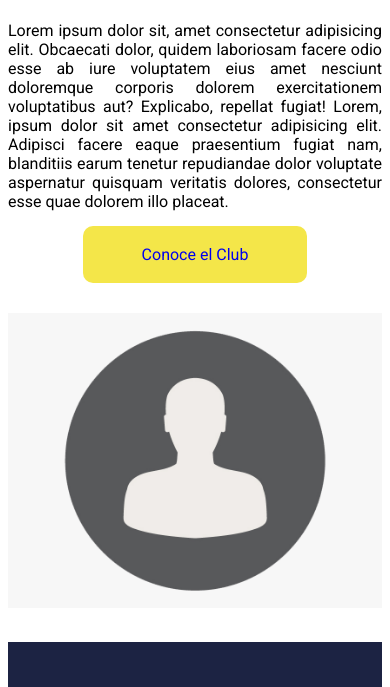
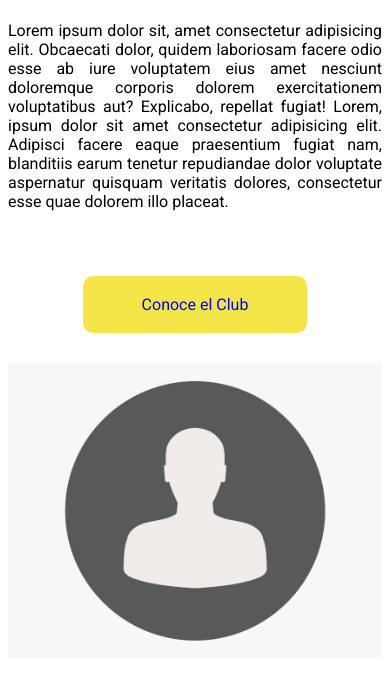
Before and after one commit to 147-11/DINASTIA, a PHP site: page / in a window 390 px wide; the page is wider, and only the part inside the window is pictured. Shown: the part 446-1133 px from the top of that part. Run offline with PHP 8.4, Linux system fonts and the light colour scheme; some libraries are stand-ins or nearby versions.

Commit message:
ahora si final

```diff
--- a/css/index.CSS
+++ b/css/index.CSS
@@ -105,6 +105,7 @@ header label {
 .intro_club{
     text-align: justify;
     margin: 0px 0px 30px 83px;
+    padding-bottom: 50px;
 }
 
 #club-btn{
@@ -113,8 +114,7 @@ header label {
     width: 20%;
     padding: 5%;
     border-radius: 10px;
-    margin: 0px 0px 0px 125px;
-
+    margin-left: 40%;
 }
 #logo_img{
     width: 50%;
@@ -195,7 +195,7 @@ header label {
     border-radius: 10px;
     margin: 15px auto 0;
     }
-    #clubb{
+    .text_into a{
         text-align: center;
     }
     .club_img{
--- a/index.html
+++ b/index.html
@@ -42,7 +42,7 @@
                         Lorem ipsum dolor sit, amet consectetur adipisicing elit. Obcaecati dolor, quidem laboriosam facere odio esse ab iure voluptatem eius amet nesciunt doloremque corporis dolorem exercitationem voluptatibus aut? Explicabo, repellat fugiat!
                         Lorem, ipsum dolor sit amet consectetur adipisicing elit. Adipisci facere eaque praesentium fugiat nam, blanditiis earum tenetur repudiandae dolor voluptate aspernatur quisquam veritatis dolores, consectetur esse quae dolorem illo placeat.
                         </P>
-                        <a href="Club.html" id="club-btn"><p id="clubb">Conoce el Club</p></a>
+                        <a href="Club.html" id="club-btn">Conoce el Club</a>
                     </div>
                     <div class="text_into">
                         <figure class="intro_img">
```
